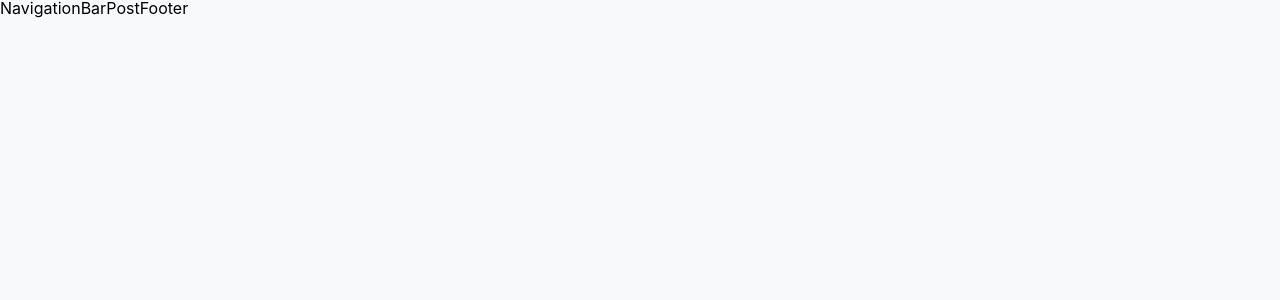
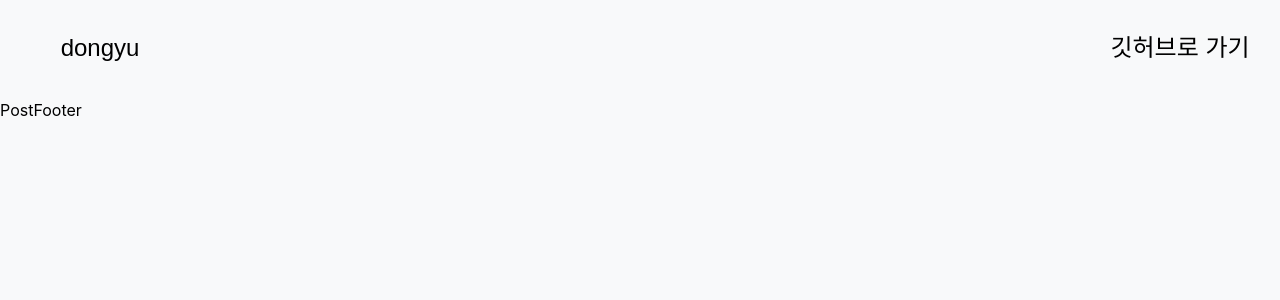
Before and after one commit to tenenger7125/WANTED_CHALLENGE_7, a Next.js app in the folder blog/: page /posts/0 in a window 1280 px wide. Shown: the top 300 px of the page. Built offline with nearby package versions, Linux system fonts and the light colour scheme; a web font is replaced by a local one.

Commit message:
style: add style home page

```diff
--- /dev/null
+++ b/blog/src/components/layout/Header.tsx
@@ -0,0 +1,38 @@
+import Link from "next/link";
+import { styled } from "styled-components";
+
+import { PATH } from "@/constants/path";
+
+const Header = () => {
+  return (
+    <SHeader>
+      <SContainer>
+        <Link href={PATH.HOME}>
+          <svg xmlns="http://www.w3.org/2000/svg" width="200" height="100">
+            <text x="50%" y="50%" text-anchor="middle" dominant-baseline="middle" font-size="24" font-family="Arial">
+              dongyu
+            </text>
+          </svg>
+        </Link>
+        <a href="https://github.com/tenenger7125">
+          <svg xmlns="http://www.w3.org/2000/svg" width="200" height="100">
+            <text x="50%" y="50%" text-anchor="middle" dominant-baseline="middle" font-size="24" font-family="Arial">
+              깃허브로 가기
+            </text>
+          </svg>
+        </a>
+      </SContainer>
+    </SHeader>
+  );
+};
+
+const SHeader = styled.header``;
+
+const SContainer = styled.div`
+  width: 100%;
+  display: flex;
+  justify-content: space-between;
+  align-items: center;
+`;
+
+export default Header;
--- a/blog/src/components/layout/NavigationBar.tsx
+++ /dev/null
@@ -1,5 +0,0 @@
-const NavigationBar = () => {
-  return <>NavigationBar</>;
-};
-
-export default NavigationBar;
--- a/blog/src/components/layout/index.tsx
+++ b/blog/src/components/layout/index.tsx
@@ -1,4 +1,4 @@
-import NavigationBar from "./NavigationBar";
+import Header from "./Header";
 import Footer from "./Footer";
 
 type LayoutProps = {
@@ -8,7 +8,7 @@ type LayoutProps = {
 const Layout = ({ children }: LayoutProps) => {
   return (
     <>
-      <NavigationBar />
+      <Header />
       {children}
       <Footer />
     </>
--- a/blog/src/pages/index.tsx
+++ b/blog/src/pages/index.tsx
@@ -81,6 +81,7 @@ export const getStaticProps = async () => {
 
 const SLayout = styled.main`
   display: flex;
+  flex-flow: row wrap;
 `;
 
 const SArticle = styled.article`
--- a/blog/src/styles/Global.style.ts
+++ b/blog/src/styles/Global.style.ts
@@ -5,6 +5,8 @@ export const GlobalStyle = createGlobalStyle`
   ${reset}
 
   body {
+    max-width: 1410px;
+    margin: 0 auto;
     background-color: ${(props) => props.theme.colors.white[1]};
     font-family: "Pretendard Variable", Pretendard, -apple-system, BlinkMacSystemFont, system-ui, Roboto, "Helvetica Neue", "Segoe UI", "Apple SD Gothic Neo", "Noto Sans KR", "Malgun Gothic", "Apple Color Emoji", "Segoe UI Emoji", "Segoe UI Symbol", sans-serif;
   }
```
